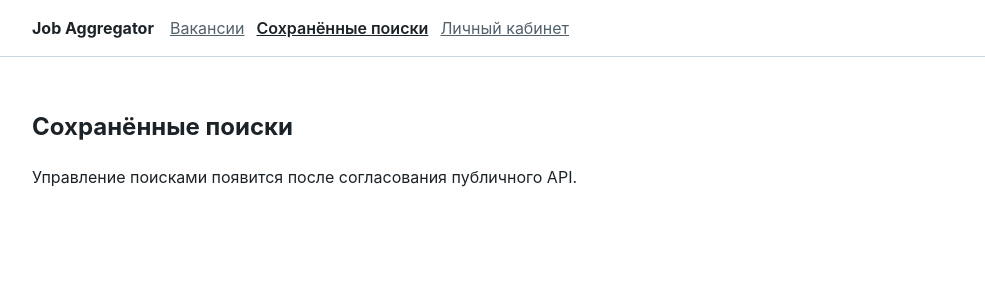
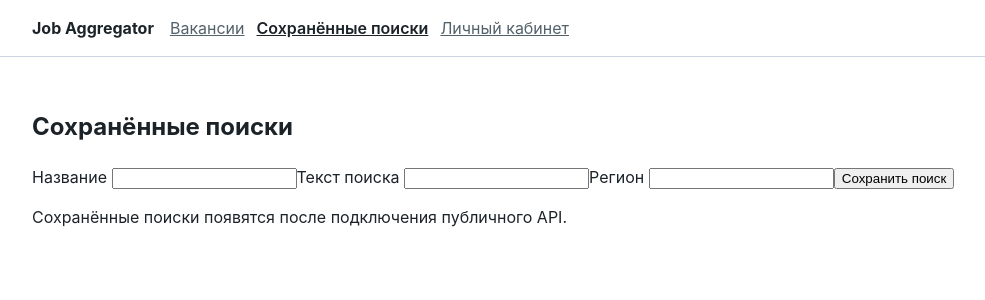
Before and after one commit to StormHuracan/job-aggregator, a Vue app in the folder frontend/: page /saved-searches in a window 1280 px wide. Shown: the top 300 px of the page, without its empty margins (48-1033 px from the left). Built offline with nearby package versions, Linux system fonts and the light colour scheme; no server answers.

Commit message:
(feat): Добавлена форма сохранённого поиска

```diff
--- /dev/null
+++ b/frontend/src/api/saved-searches.ts
@@ -0,0 +1,2 @@
+export type SavedSearch = { id: number; name: string; text: string; area: string | null; is_enabled: boolean; created_at: string; updated_at: string };
+export type SavedSearchCreate = Pick<SavedSearch, "name" | "text" | "area"> & { min_salary?: number | null; max_salary?: number | null };
--- /dev/null
+++ b/frontend/src/components/SavedSearchForm.vue
@@ -0,0 +1,2 @@
+<template><form @submit.prevent="submit"><label>Название <input v-model.trim="name" /></label><p v-if="nameError" role="alert">{{ nameError }}</p><label>Текст поиска <input v-model.trim="text" /></label><p v-if="textError" role="alert">{{ textError }}</p><label>Регион <input v-model.trim="area" /></label><button type="submit">Сохранить поиск</button></form></template>
+<script setup lang="ts">import { ref } from "vue"; const emit=defineEmits<{create:[{name:string;text:string;area:string|null}]}>(); const name=ref("");const text=ref("");const area=ref("");const nameError=ref("");const textError=ref("");function submit(){nameError.value=name.value?"":"Укажите название";textError.value=text.value?"":"Укажите текст поиска";if(!nameError.value&&!textError.value)emit("create",{name:name.value,text:text.value,area:area.value||null});}</script>
--- a/frontend/src/views/SavedSearchesView.vue
+++ b/frontend/src/views/SavedSearchesView.vue
@@ -1,6 +1,8 @@
 <template>
   <section>
     <h1>Сохранённые поиски</h1>
-    <p>Управление поисками появится после согласования публичного API.</p>
+    <SavedSearchForm @create="created" />
+    <p>Сохранённые поиски появятся после подключения публичного API.</p>
   </section>
 </template>
+<script setup lang="ts">import type { SavedSearchCreate } from "../api/saved-searches";import SavedSearchForm from "../components/SavedSearchForm.vue";function created(_search: SavedSearchCreate):void {}</script>
```
